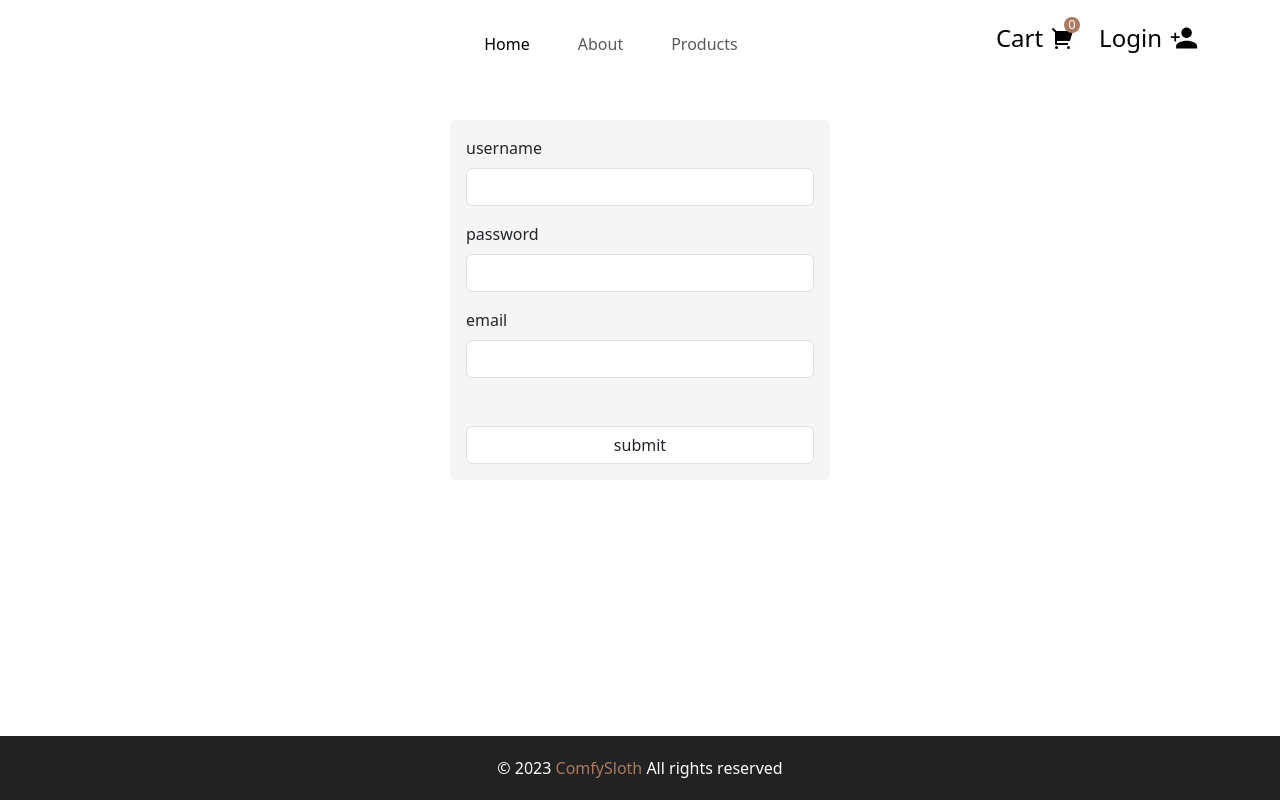
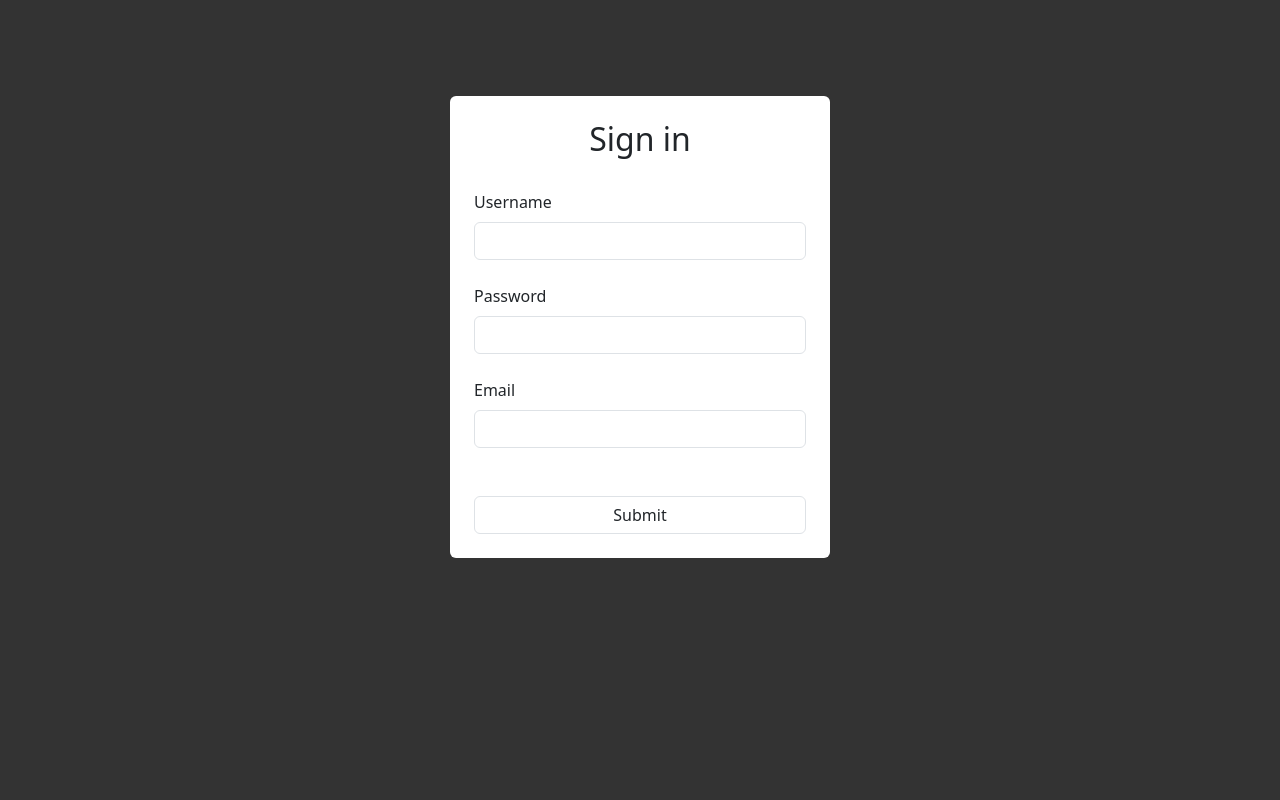
Before and after one commit to faran1385/ComfySloth, a React (Create React App) app: page /signin in a window 1280 px wide. Built offline with nearby package versions, Linux system fonts and the light colour scheme; no server answers.

Commit message:
change sign in style

```diff
--- a/src/Components/Signin.js
+++ b/src/Components/Signin.js
@@ -1,25 +1,31 @@
 export function Signin() {
     return (
+        <div className={"w-100 h-100"} style={{background: "#333"}}>
             <div className={"container"}>
-            <div className={"row pt-5 justify-content-center"}>
-                <form action={"http://localhost:8000/user/create-user"} novalidate={false} method={"post"} className={"col-4 p-3 rounded-2 "} style={{background:"#F5F5F5"}}>
-                    <div className={"mb-3"}>
-                        <label className={"form-label"} htmlFor={"#username"} style={{fontWeight:400}}>username</label>
-                        <input className={"form-control"} type={"text"} id={"username"} autoComplete={"off"}/>
+                <div className={"row pt-5 mt-5 justify-content-center"}>
+                    <form action={"http://localhost:8000/user/create-user"} method={"post"}
+                          className={"col-4 p-4 rounded-2 bg-white"}>
+                        <div>
+                            <h2 style={{fontWeight:400}} className={"text-center"}>Sign in</h2>
                         </div>
-                    <div className={"mb-3"}>
-                        <label className={"form-label"} htmlFor={"#password"} style={{fontWeight:400}}>password</label>
-                        <input className={"form-control"} type={"password"} id={"password"} autoComplete={"off"}/>
+                        <div className={"pt-4"}>
+                            <label className={"form-label fs-6"} style={{fontWeight:400}}>Username</label>
+                            <input autoComplete={"off"}  type={"text"} id={"username"} className={"form-control"} name={"username"}/>
                         </div>
-                    <div className={"mb-3"}>
-                        <label className={"form-label"} htmlFor={"#email"} style={{fontWeight:400}}>email</label>
-                        <input className={"form-control"} type={"email"} id={"email"} autoComplete={"off"}/>
+                        <div className={"pt-4"}>
+                            <label className={"form-label fs-6"} style={{fontWeight:400}}>Password</label>
+                            <input autoComplete={"off"}  type={"password"} id={"password"} className={"form-control"} name={"password"}/>
                         </div>
-                    <div className={"mt-5"}>
-                        <input className={"form-control"} value={"submit"} type={"submit"} />
+                        <div className={"pt-4"}>
+                            <label className={"form-label fs-6"} style={{fontWeight:400}}>Email</label>
+                            <input autoComplete={"off"}  type={"email"} id={"email"} className={"form-control"} name={"email"}/>
+                        </div>
+                        <div className={"pt-5"}>
+                            <input type={"submit"} className={"form-control fs-6 shadow-none submit"} style={{fontWeight:500,transition:"all ease-in 500ms"}}/>
                         </div>
                     </form>
                 </div>
             </div>
+        </div>
     );
 }
--- a/src/index.css
+++ b/src/index.css
@@ -158,6 +158,13 @@
     transform: translateY(-2px);
 }
 
-.buy-btn{
-
+.submit{
+    font-weight: bold;
+    transition: all ease 500ms;
+    background: white;
+    color: #333333;
 }
+.submit:hover{
+    background: #333333;
+    color: white;
+}
--- a/src/pages/SharedLayout.js
+++ b/src/pages/SharedLayout.js
@@ -2,14 +2,17 @@
 import {Outlet} from "react-router";
 import {Header} from "../Components/Header";
 import {Footer} from "../Components/Footer";
+import {useLocation} from "react-router-dom";
 //this component well render in every page
 //Outlet is the current page component for example if we are in home page it renders home component
 export function SharedLayout() {
+    //getting path name of window location
+    const {pathname}=useLocation()
     return (
         <>
-            <Header/>
+            {pathname==="/signin"||pathname==="/login"?"":<Header/>}
             <Outlet/>
-            <Footer/>
+            {pathname==="/signin"||pathname==="/login"?"":<Footer/>}
         </>
     );
 }
```
Also changed, not shown: src/Components/Header.js (+5 -3 lines). Lines whose indentation alone changed are shown as unchanged.
